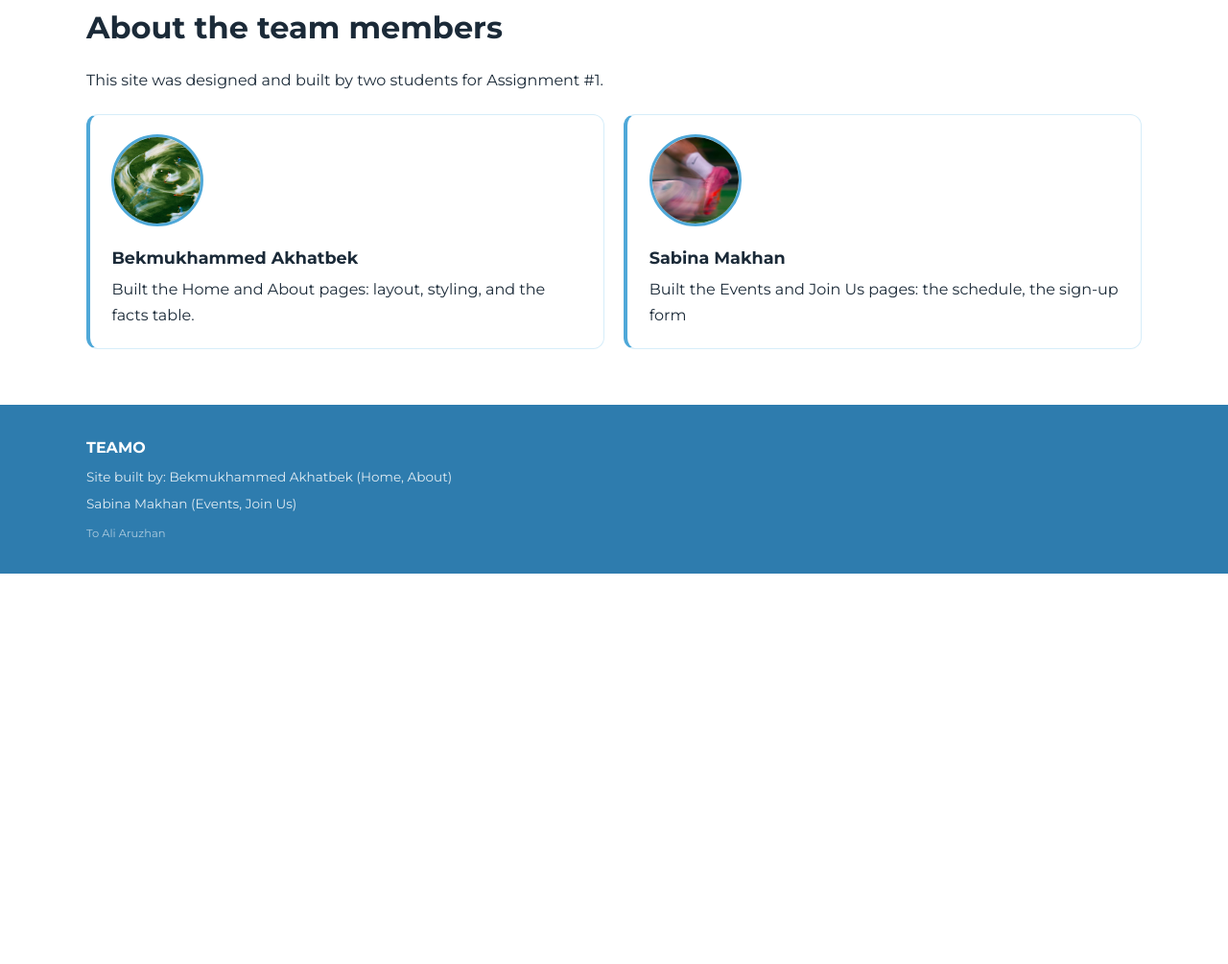
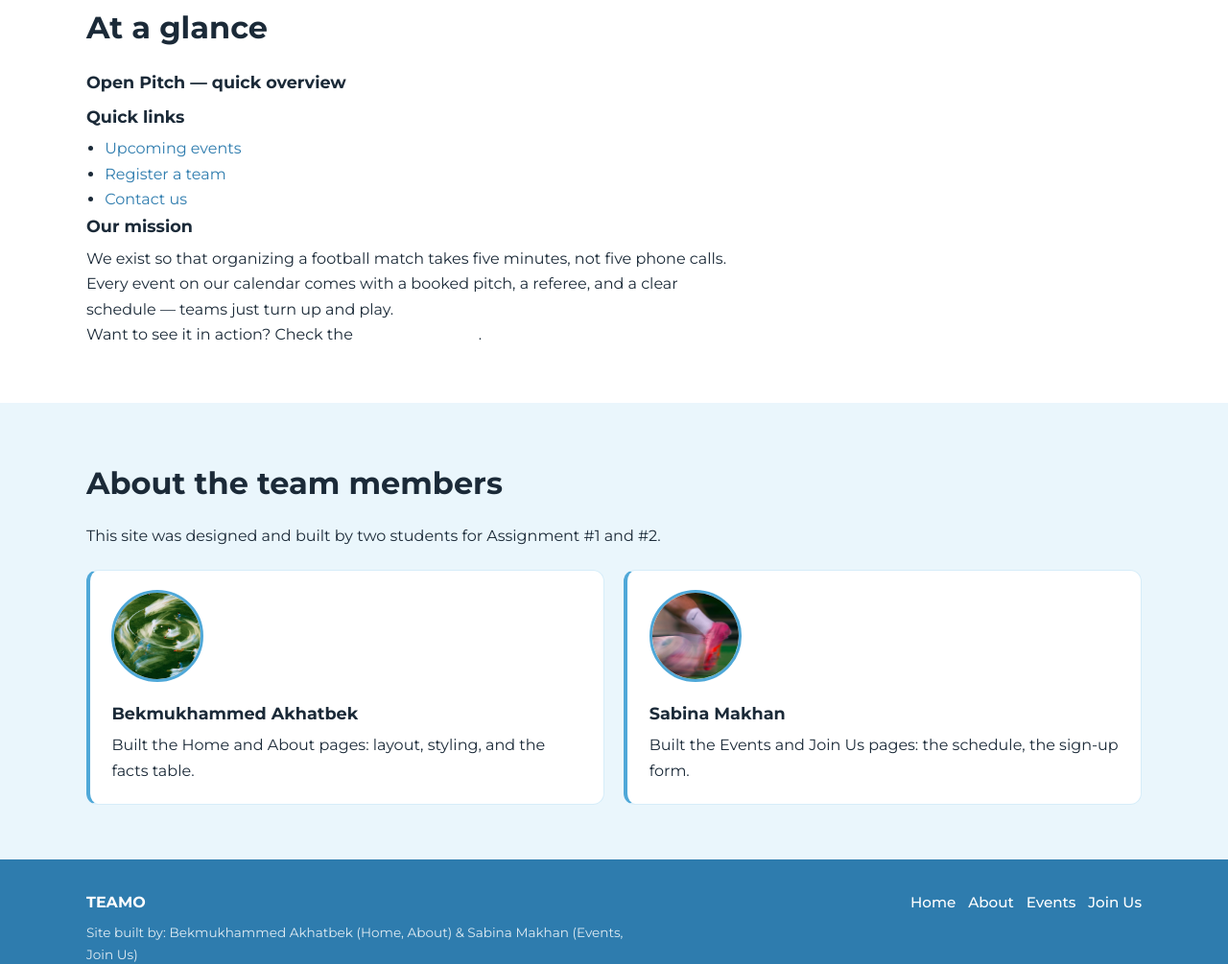
Before and after one commit to makhan8sabina/teamo2, a plain HTML site: page about.html in a window 1280 px wide. Shown: the part 1795-2800 px from the top of the page at 96% size. Before the commit the page ends 2393 px from the top, so only its background shows below. Drawn offline with Linux system fonts and the light colour scheme.

Commit message:
Update about.html

```diff
--- a/about.html
+++ b/about.html
@@ -3,14 +3,14 @@
 <head>
   <meta charset="UTF-8">
   <meta name="viewport" content="width=device-width, initial-scale=1.0">
-  <title>Open Pitch — About</title>
+  <title>TEAMO — About</title>
   <link rel="stylesheet" href="css/style.css">
 </head>
 <body>
 
   <header id="main-header">
     <div class="container">
-      <a class="brand" href="home.html">
+      <a class="brand" href="index.html">
         <span>TEAMO</span>
       </a>
       <nav>
@@ -28,7 +28,7 @@
     <section class="hero">
       <img class="hero-photo" src="images/hero-about.jpg" alt="Aerial view of a football pitch with players in motion">
       <div class="hero-content">
-        <h1>About Open Pitch</h1>
+        <h1>About TEAMO</h1>
         <p>Grassroots football, organized right.</p>
       </div>
     </section>
@@ -73,23 +73,50 @@
       </div>
     </section>
 
+
     <section>
       <div class="container">
+        <h2>At a glance</h2>
+        <div class="page-grid">
+          <div class="g-header">
+            <h3>Open Pitch — quick overview</h3>
+          </div>
+          <aside class="g-sidebar">
+            <h3>Quick links</h3>
+            <ul>
+              <li><a href="events.html">Upcoming events</a></li>
+              <li><a href="join.html">Register a team</a></li>
+              <li><a href="join.html">Contact us</a></li>
+            </ul>
+          </aside>
+          <div class="g-main">
+            <h3>Our mission</h3>
+            <p>We exist so that organizing a football match takes five minutes, not five phone calls. Every event on our calendar comes with a booked pitch, a referee, and a clear schedule — teams just turn up and play.</p>
+          </div>
+          <div class="g-footer">
+            <p>Want to see it in action? Check the <a href="events.html" style="color:#fff;text-decoration:underline;">events calendar</a>.</p>
+          </div>
+        </div>
+      </div>
+    </section>
+
+    <section class="tint">
+      <div class="container">
         <h2>About the team members</h2>
-        <p>This site was designed and built by two students for Assignment #1.</p>
+        <p>This site was designed and built by two students for Assignment #1 and #2.</p>
         <div class="grid cols-2" style="margin-top:1.3rem;">
           <div class="card bio-block">
-            <img class="profile-img" src="images/hero-about.jpg" alt="Photo of Student One">
+            <img class="profile-img" src="images/hero-about.jpg" alt="Photo of Bekmukhammed Akhatbek">
             <div>
               <h3>Bekmukhammed Akhatbek</h3>
               <p>Built the Home and About pages: layout, styling, and the facts table.</p>
             </div>
           </div>
           <div class="card bio-block">
-            <img class="profile-img" src="images/hero-join.jpg" alt="Photo of Student Two">
+            <img class="profile-img" src="images/hero-join.jpg" alt="Photo of Sabina Makhan">
             <div>
               <h3>Sabina Makhan</h3>
-              <p>Built the Events and Join Us pages: the schedule, the sign-up form</p>
+              <p>Built the Events and Join Us pages: the schedule, the sign-up form.</p>
             </div>
           </div>
         </div>
@@ -101,8 +128,18 @@
     <div class="container">
       <div>
         <h3>TEAMO</h3>
-        <p>Site built by: Bekmukhammed Akhatbek (Home, About) </p> <p>Sabina Makhan (Events, Join Us)</p>
-        <p class="credit-comment"> To Ali Aruzhan </p>
+        <p>Site built by: Bekmukhammed Akhatbek (Home, About) &amp; Sabina Makhan (Events, Join Us)</p>
+        <p class="credit-comment">To Ali Aruzhan</p>
+      </div>
+      <nav>
+        <ul class="nav-menu">
+          <li><a href="index.html">Home</a></li>
+          <li><a href="about.html">About</a></li>
+          <li><a href="events.html">Events</a></li>
+          <li><a href="join.html">Join Us</a></li>
+        </ul>
+      </nav>
+    </div>
   </footer>
 
 </body>
```
